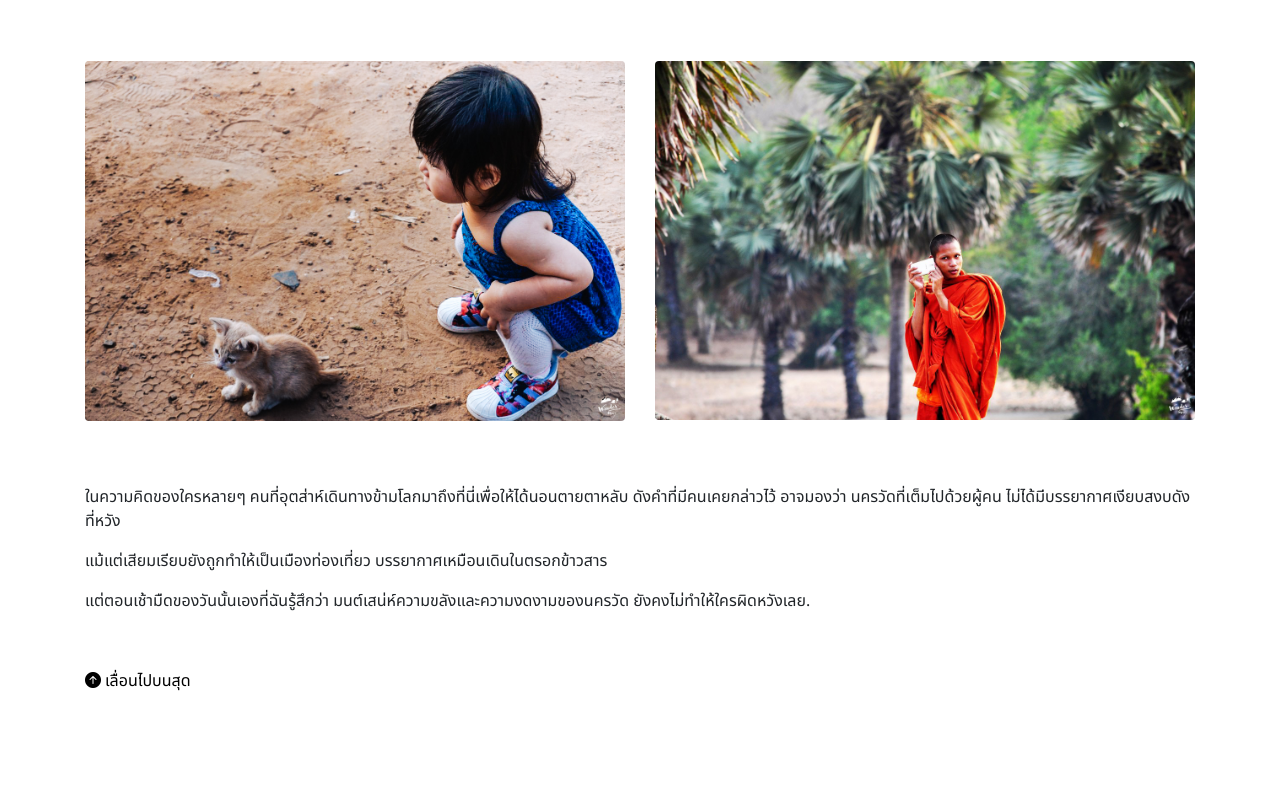
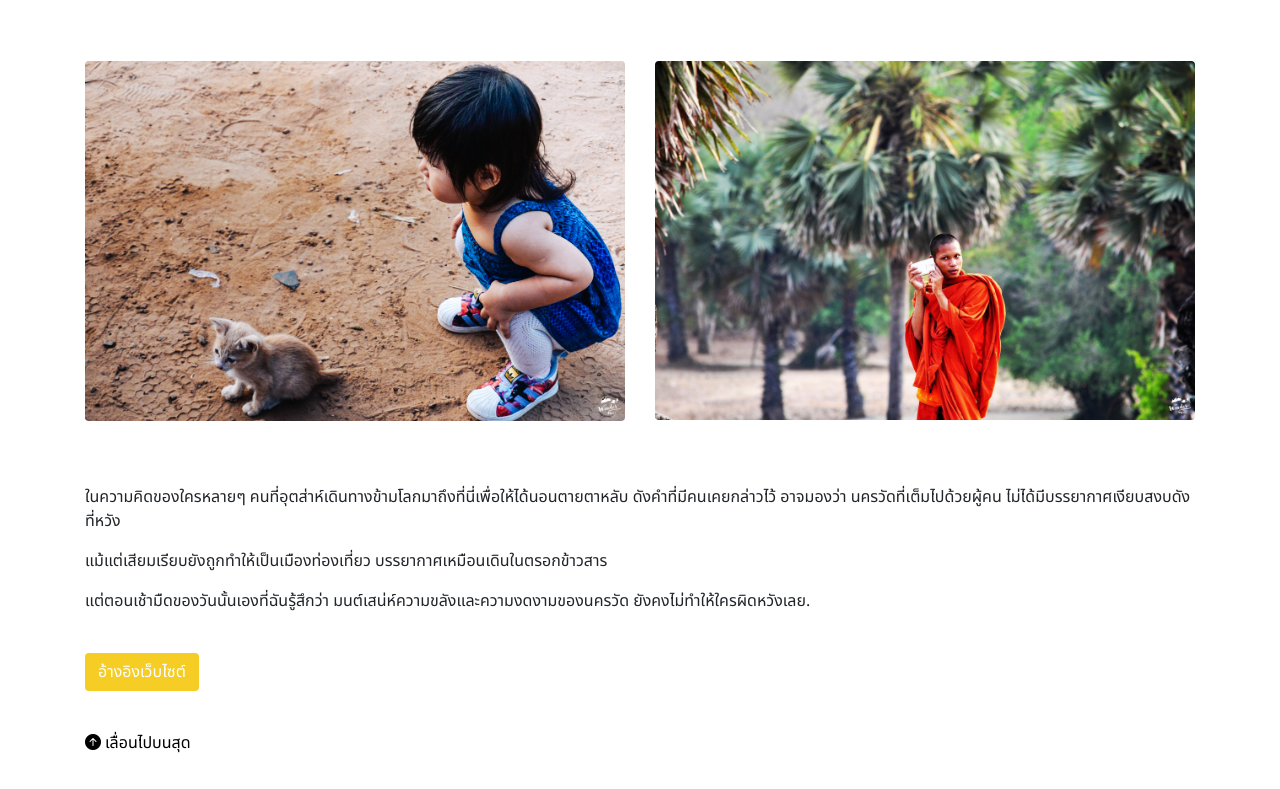
Before and after one commit to Best19s/web_design_ass, a plain HTML site: page Assignment_9/content/content_2.html in a window 1280 px wide. Shown: the part 2485-3274 px from the top of the page. Before the commit the page ends 3234 px from the top, so only its background shows below. Drawn offline with nearby package versions, Linux system fonts and the light colour scheme.

Commit message:
update finished ver3. 27/8/2567

```diff
--- a/Assignment_9/content/content_2.html
+++ b/Assignment_9/content/content_2.html
@@ -202,8 +202,12 @@
             <p>แม้แต่เสียมเรียบยังถูกทำให้เป็นเมืองท่องเที่ยว บรรยากาศเหมือนเดินในตรอกข้าวสาร</p>
             <p>แต่ตอนเช้ามืดของวันนั้นเองที่ฉันรู้สึกว่า มนต์เสน่ห์ความขลังและความงดงามของนครวัด ยังคงไม่ทำให้ใครผิดหวังเลย.</p>
 
+
+            <!-- Ref. Btn -->
+            <a class="btn mb-4 mt-4" href="https://wander-more.net/%E0%B8%9B%E0%B8%A3%E0%B8%B0%E0%B9%80%E0%B8%97%E0%B8%A8%E0%B9%80%E0%B8%9E%E0%B8%B7%E0%B9%88%E0%B8%AD%E0%B8%99%E0%B8%9A%E0%B9%89%E0%B8%B2%E0%B8%99/angkor-wat/">อ้างอิงเว็บไซต์</a>
+
             <!-- To the top Btn -->
-            <a href="#" class="nav-link pl-0 mt-5 rounded"><i class="bi bi-arrow-up-circle-fill mr-1"></i>เลื่อนไปบนสุด</a>
+            <a href="#" class="nav-link pl-0 mt-2 rounded"><i class="bi bi-arrow-up-circle-fill mr-1"></i>เลื่อนไปบนสุด</a>
          </div>
       </div>
 
```
Also changed, not shown: Assignment_9/content/content_1.html (+4 -0 lines), Assignment_9/content/content_3.html (+6 -1 lines), Assignment_9/img/logo-title.png.
